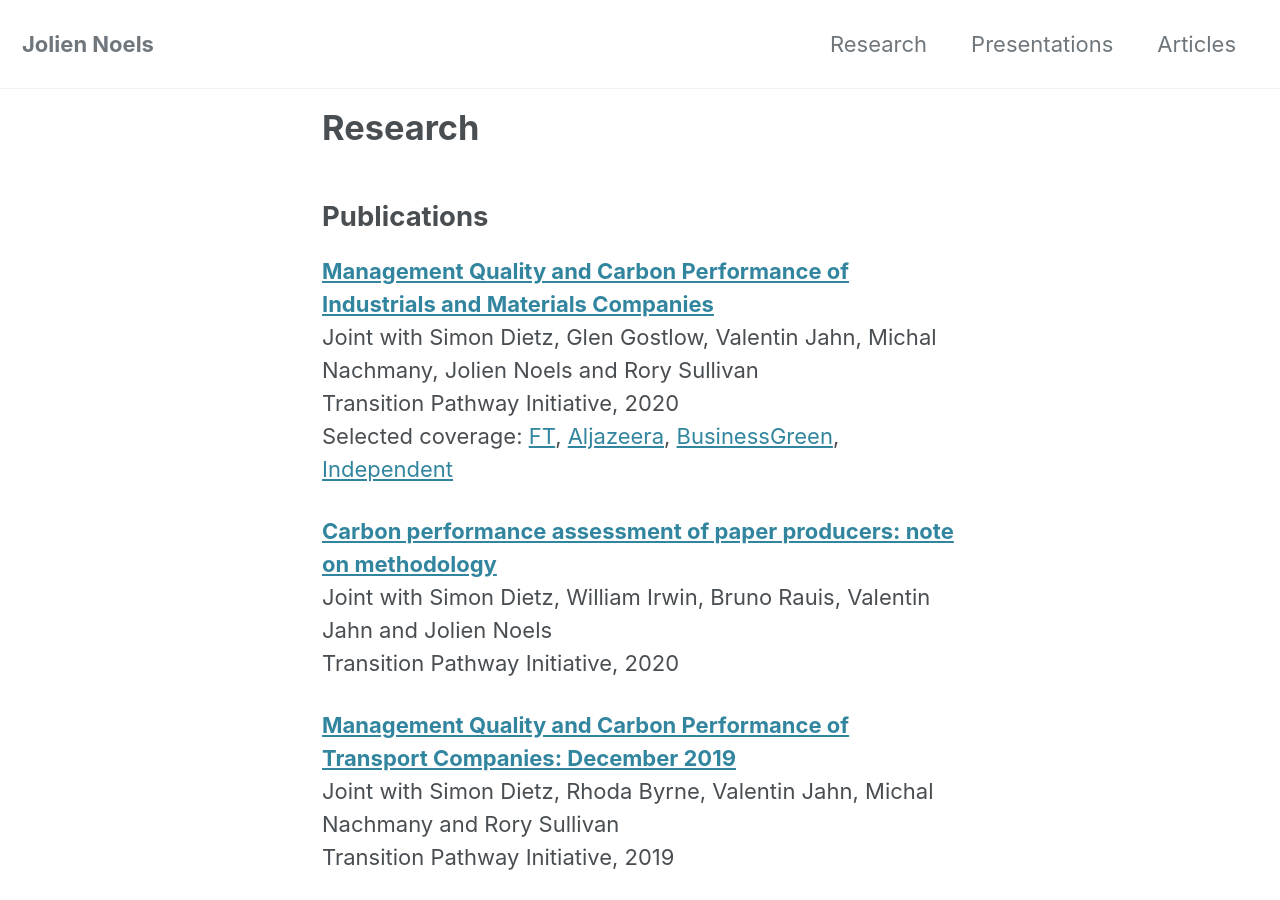
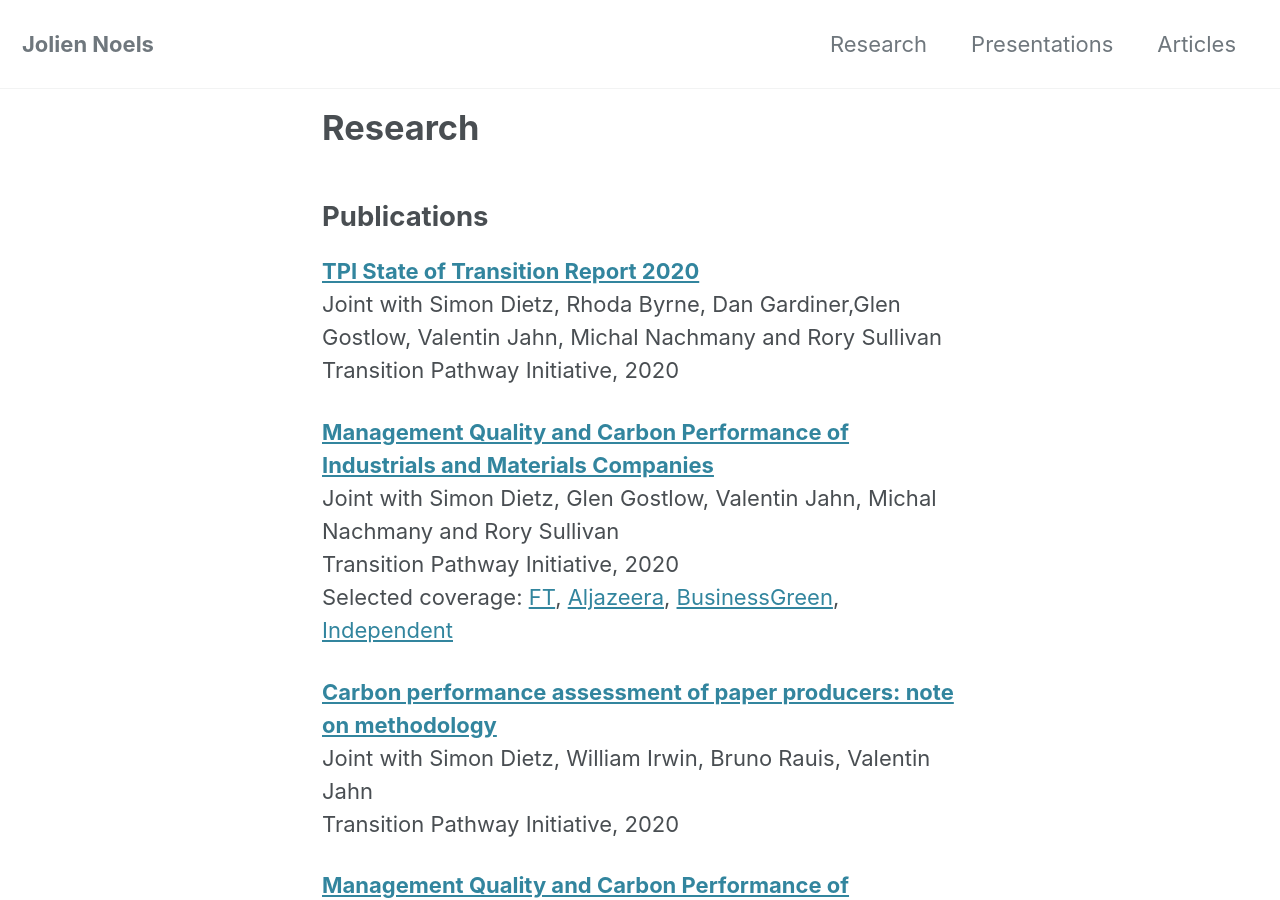
Before and after one commit to JolienNoels/joliennoels.github.io, a Jekyll site: the page built from _pages/research.md, in a window 1280 px wide and 900 px high. Built offline with Jekyll 4.4.1, drawn with Linux system fonts in a browser that asks for light colours; cached includes are drawn as plain includes; nearby versions of some CDN libraries.

Commit message:
Update research.md

```diff
--- a/_pages/research.md
+++ b/_pages/research.md
@@ -6,13 +6,17 @@ permalink: /research/
 
 ## Publications
 
+**[TPI State of Transition Report 2020](https://www.transitionpathwayinitiative.org/tpi/publications/50.pdf?type=Publication)**
+  Joint with Simon Dietz, Rhoda Byrne, Dan Gardiner,Glen Gostlow, Valentin Jahn, Michal Nachmany and Rory Sullivan
+  Transition Pathway Initiative, 2020
+
 **[Management Quality and Carbon Performance of Industrials and Materials Companies](https://www.transitionpathwayinitiative.org/tpi/publications/47.pdf?type=Publication)**
-  Joint with Simon Dietz, Glen Gostlow, Valentin Jahn, Michal Nachmany, Jolien Noels and Rory Sullivan
+  Joint with Simon Dietz, Glen Gostlow, Valentin Jahn, Michal Nachmany and Rory Sullivan
   Transition Pathway Initiative, 2020
   Selected coverage: [FT](https://www.ft.com/content/d94aa146-445a-11ea-a43a-c4b328d9061c), [Aljazeera](https://www.aljazeera.com/ajimpact/18-trillion-investor-group-calls-industry-giants-climate-200203191455108.html), [BusinessGreen](https://www.businessgreen.com/news/4009939/report-industrial-giants-guilty-slow-progress-climate-action), [Independent](https://www.independent.co.uk/news/business/comment/climate-crisis-industry-transition-pathway-initiative-fund-management-investment-a9311621.html)
 
 **[Carbon performance assessment of paper producers: note on methodology](https://www.transitionpathwayinitiative.org/tpi/publications/49.pdf?type=Publication)**
-  Joint with Simon Dietz, William Irwin, Bruno Rauis, Valentin Jahn and Jolien Noels
+  Joint with Simon Dietz, William Irwin, Bruno Rauis, Valentin Jahn
   Transition Pathway Initiative, 2020
 
 **[Management Quality and Carbon Performance of Transport Companies: December 2019](https://www.transitionpathwayinitiative.org/tpi/publications/42.pdf?type=Publication)**
```
